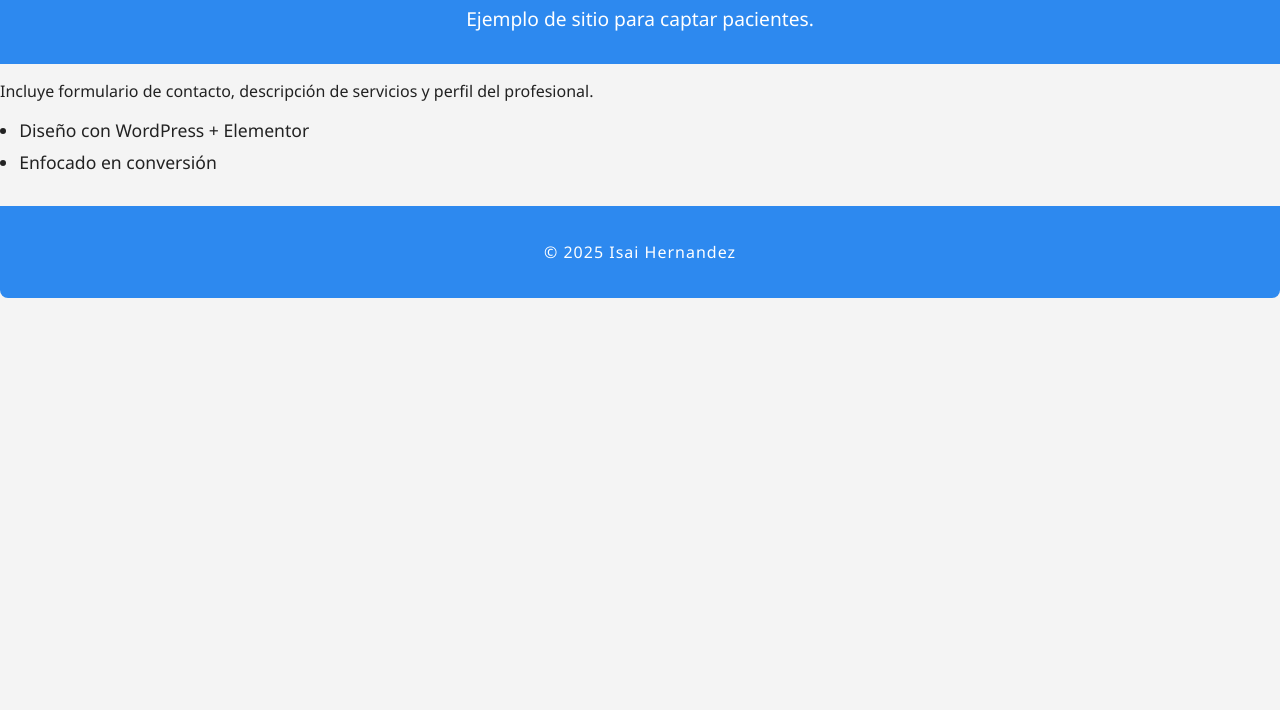
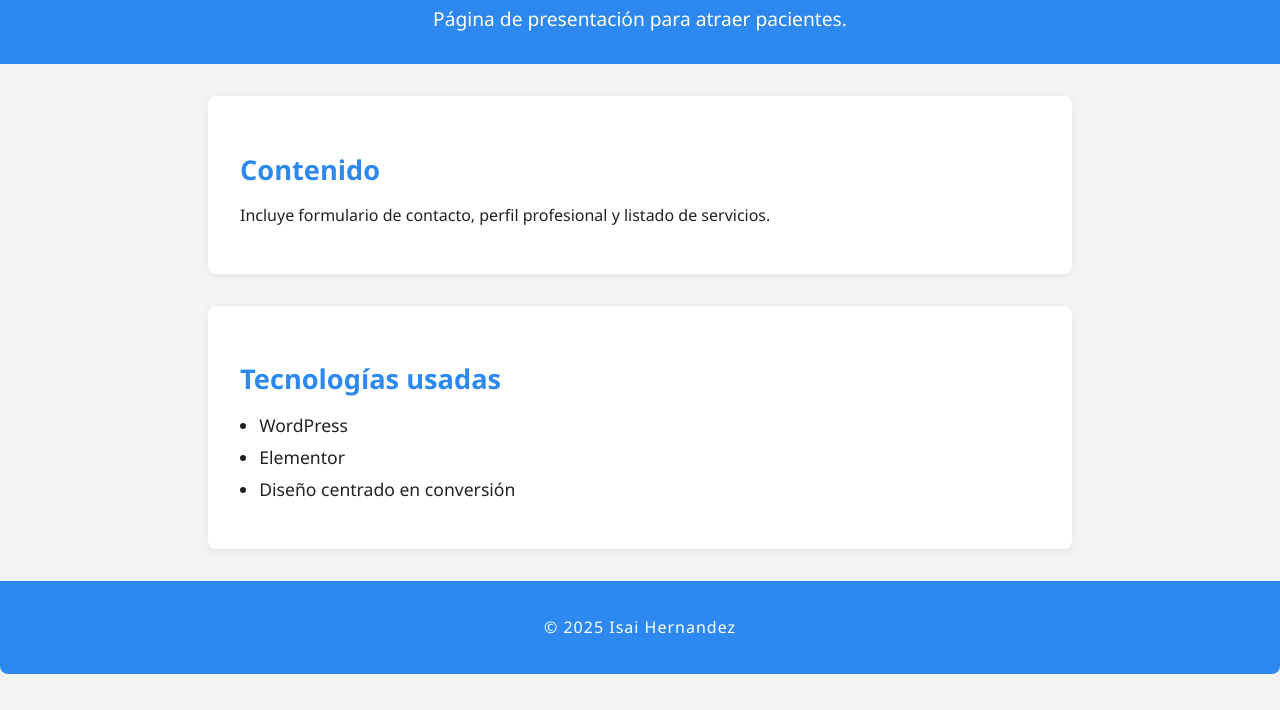
Before and after one commit to Izayiir/mi-portafolio, a plain HTML site: page proyectos/nutriologo.html in a window 1280 px wide. Shown: the part 90-800 px from the top of the page. Drawn offline with Linux system fonts and the light colour scheme.

Commit message:
Update nutriologo.html

```diff
--- a/proyectos/nutriologo.html
+++ b/proyectos/nutriologo.html
@@ -1,24 +1,30 @@
 <!DOCTYPE html>
 <html lang="es">
 <head>
-  <meta charset="UTF-8" />
-  <meta name="viewport" content="width=device-width, initial-scale=1.0" />
+  <meta charset="UTF-8">
+  <meta name="viewport" content="width=device-width, initial-scale=1.0">
   <title>Landing Nutriólogo</title>
-  <link rel="stylesheet" href="../style.css" />
+  <link rel="stylesheet" href="../style.css">
 </head>
 <body>
   <header>
     <h1>Landing Page para Nutriólogo</h1>
-    <p>Ejemplo de sitio para captar pacientes.</p>
+    <p>Página de presentación para atraer pacientes.</p>
   </header>
 
-  <main>
-    <p>Incluye formulario de contacto, descripción de servicios y perfil del profesional.</p>
+  <section>
+    <h2>Contenido</h2>
+    <p>Incluye formulario de contacto, perfil profesional y listado de servicios.</p>
+  </section>
+
+  <section>
+    <h2>Tecnologías usadas</h2>
     <ul>
-      <li>Diseño con WordPress + Elementor</li>
-      <li>Enfocado en conversión</li>
+      <li>WordPress</li>
+      <li>Elementor</li>
+      <li>Diseño centrado en conversión</li>
     </ul>
-  </main>
+  </section>
 
   <footer>
     <p>© 2025 Isai Hernandez</p>
```
